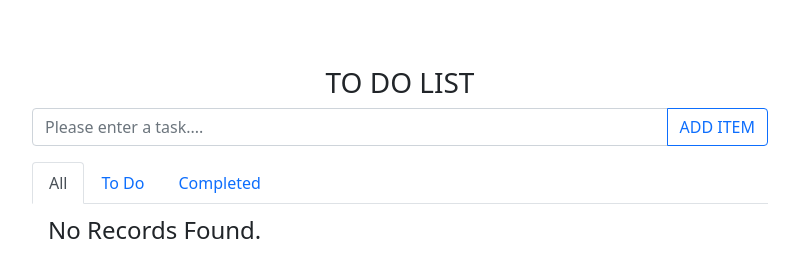
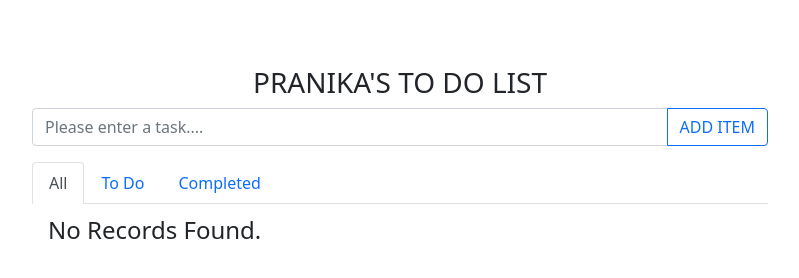
Before and after one commit to gauravsharma-github/pranikasharma, a plain HTML site: page index.html in a window 1280 px wide. Shown: the whole page, without its empty margins (240-1039 px from the left). Drawn offline with nearby package versions, Linux system fonts and the light colour scheme.

Commit message:
Update index.html

```diff
--- a/index.html
+++ b/index.html
@@ -5,7 +5,7 @@
 <head>
     <meta charset="UTF-8">
     <meta name="viewport" content="width=device-width, initial-scale=1.0">
-    <title>To Do List App</title>
+    <title>Baby Pranika</title>
 
     <!-- CSS only -->
     <link href="https://cdn.jsdelivr.net/npm/bootstrap@5.1.1/dist/css/bootstrap.min.css" rel="stylesheet"
@@ -44,7 +44,7 @@
             <div class="col mx-auto col-md-8 mt-3 text-center">
                 <div class="alert align-items-center" id="message"></div>
                 <form id="itemForm">
-                    <h3 class="">TO DO LIST</h3>
+                    <h3 class="">PRANIKA'S TO DO LIST</h3>
                     <div class="input-group mb-3">
                         <input type="text" class="form-control" id="itemInput" value=""
                             placeholder="Please enter a task....">
```
